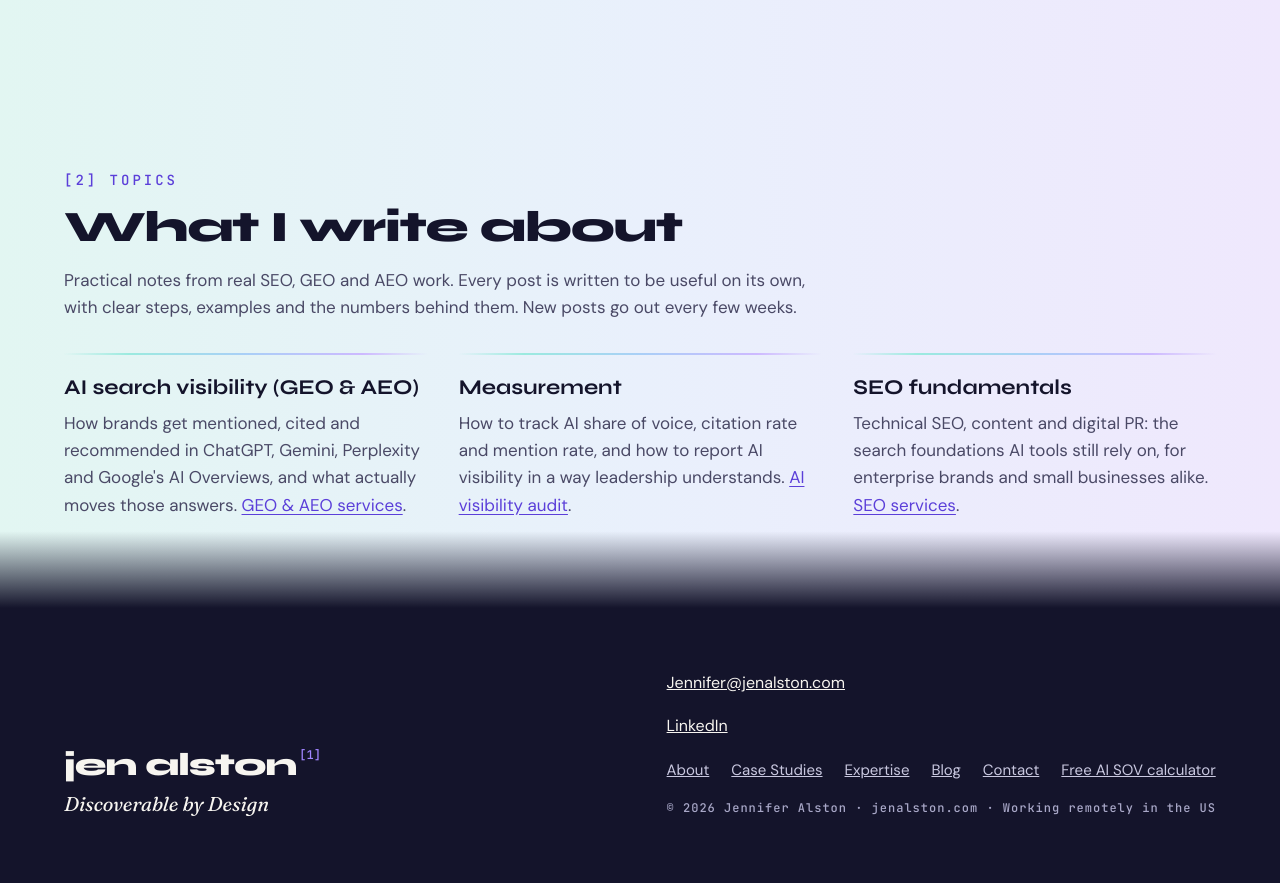
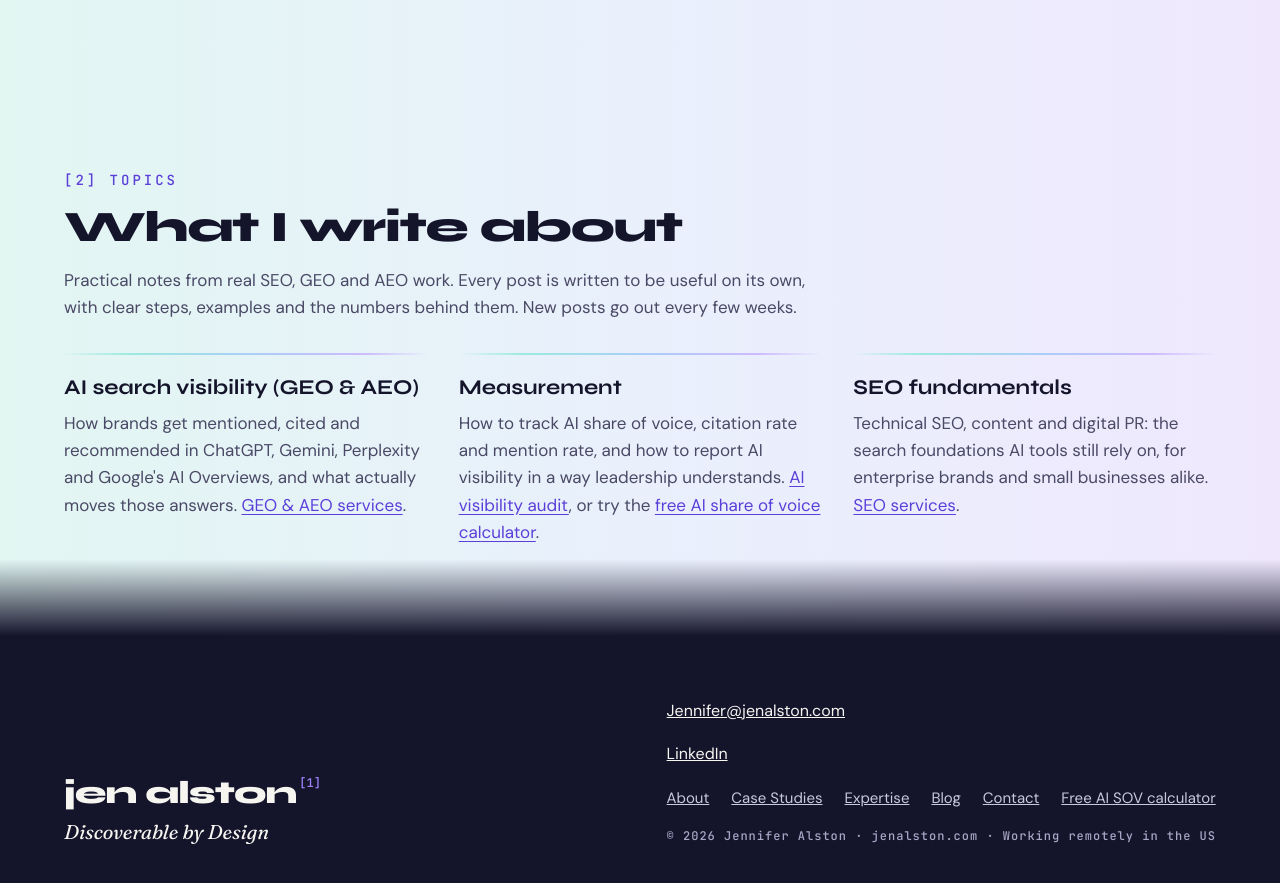
Before and after one commit to JBreezeA/jenalston-site, a Jekyll site: the page built from blog/index.html, in a window 1280 px wide and 900 px high, scrolled down 973 px. Shown: the top 883 px of the window. Built offline with Jekyll 4.4.1, drawn with Linux system fonts in a browser that asks for light colours.

Commit message:
Update index.html

```diff
--- a/blog/index.html
+++ b/blog/index.html
@@ -71,7 +71,7 @@ permalink: /blog/
 </div>
 <div class="u33">
 <h3 class="u34">Measurement</h3>
-<p class="u4">How to track AI share of voice, citation rate and mention rate, and how to report AI visibility in a way leadership understands. <a class="u6" href="/ai-visibility-audit">AI visibility audit</a>.</p>
+<p class="u4">How to track AI share of voice, citation rate and mention rate, and how to report AI visibility in a way leadership understands. <a class="u6" href="/ai-visibility-audit">AI visibility audit</a>, or try the <a class="u6" href="/ai-share-of-voice-calculator">free AI share of voice calculator</a>.</p>
 </div>
 <div class="u33">
 <h3 class="u34">SEO fundamentals</h3>
```
